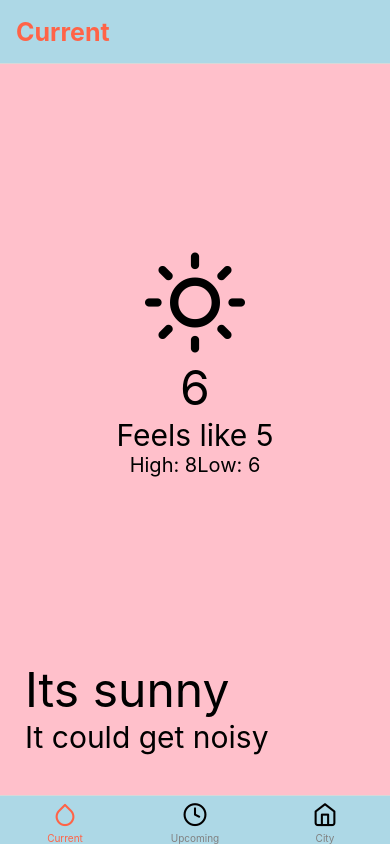
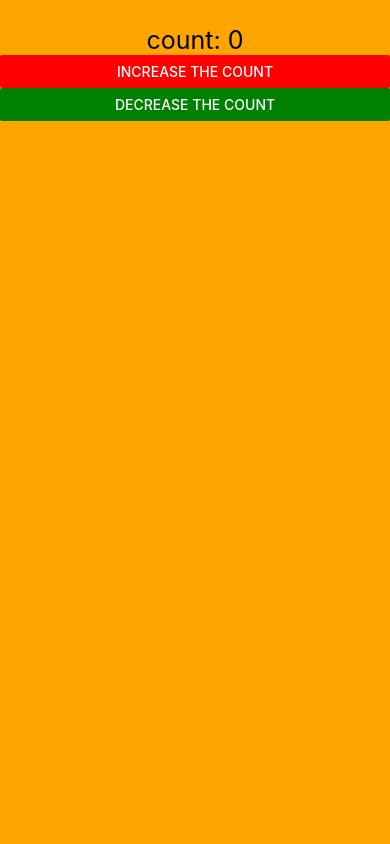
Before and after one commit to LaloLalo1999/WeatherApp, a React Native app: screen / in a window 390 px wide. Built offline with nearby package versions, Linux system fonts and the light colour scheme.

Commit message:
Testing useState and learning about states in Counter.js

```diff
--- a/App.js
+++ b/App.js
@@ -1,11 +1,13 @@
 import React from 'react';
 import { NavigationContainer } from '@react-navigation/native';
 import Tabs from './src/components/Tabs';
+import Counter from './src/demonstration/Counter';
 
 const App = () => {
   return (
     <NavigationContainer>
-      <Tabs />
+      {/* <Tabs /> */}
+      <Counter />
     </NavigationContainer>
   );
 };
--- a/src/components/ListItem.js
+++ b/src/components/ListItem.js
@@ -24,7 +24,7 @@
     justifyContent: 'space-around',
     alignItems: 'center',
     borderWidth: 5,
-    backgroundColor: 'lightblue'
+    backgroundColor: 'royalblue'
   },
   temp: {
     color: 'white',
--- /dev/null
+++ b/src/demonstration/Counter.js
@@ -0,0 +1,39 @@
+import React, { useState } from 'react';
+import { View, Text, Button, StyleSheet } from 'react-native';
+
+const Counter = () => {
+  const [count, setCount] = useState(0);
+  return (
+    <View style={styles.container}>
+      <Text style={styles.title}>{`count: ${count}`}</Text>
+      <Button
+        color={'red'}
+        title={'Increase the count'}
+        onPress={() => {
+          setCount(count + 1);
+        }}
+      />
+      <Button
+        color={'green'}
+        title={'Decrease the count'}
+        onPress={() => {
+          setCount(count - 1);
+        }}
+      />
+    </View>
+  );
+};
+
+const styles = StyleSheet.create({
+  container: {
+    flex: 1,
+    backgroundColor: 'orange'
+  },
+  title: {
+    alignSelf: 'center',
+    fontSize: 25,
+    marginTop: 25
+  }
+});
+
+export default Counter;
--- a/src/screens/CurrentWeather.js
+++ b/src/screens/CurrentWeather.js
@@ -44,10 +44,10 @@
 const styles = StyleSheet.create({
   wrapper: {
     flex: 1,
-    backgroundColor: 'pink'
+    backgroundColor: 'lightblue'
   },
   container: {
-    backgroundColor: 'pink',
+    backgroundColor: 'lightblue',
     flex: 1,
     alignItems: 'center',
     justifyContent: 'center'
@@ -69,9 +69,9 @@
   },
   bodyWrapper: {
     justifyContent: 'flex-end',
-    alignItems: 'flex-start',
+    alignItems: 'center',
     paddingLeft: 25,
-    marginBottom: 40
+    marginBottom: 200
   },
   description: {
     fontSize: 48
```
